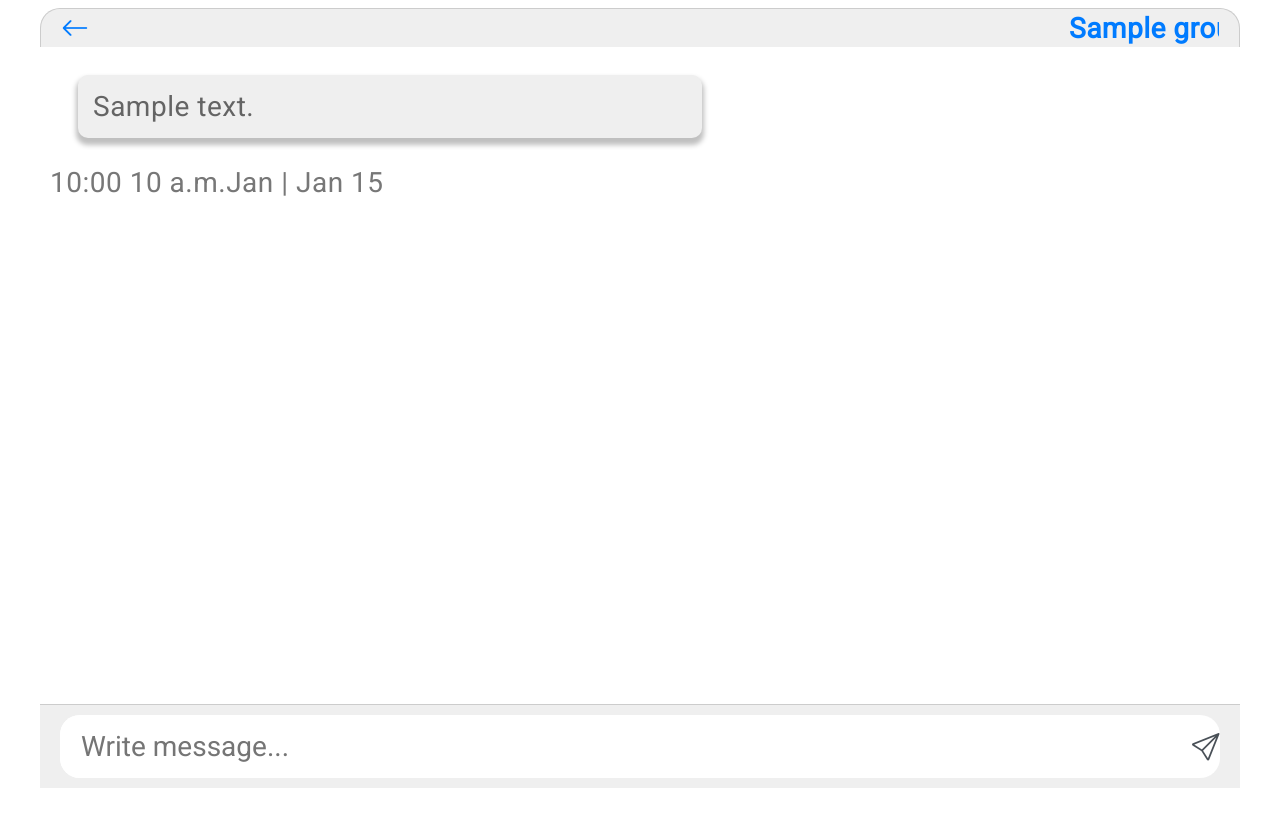
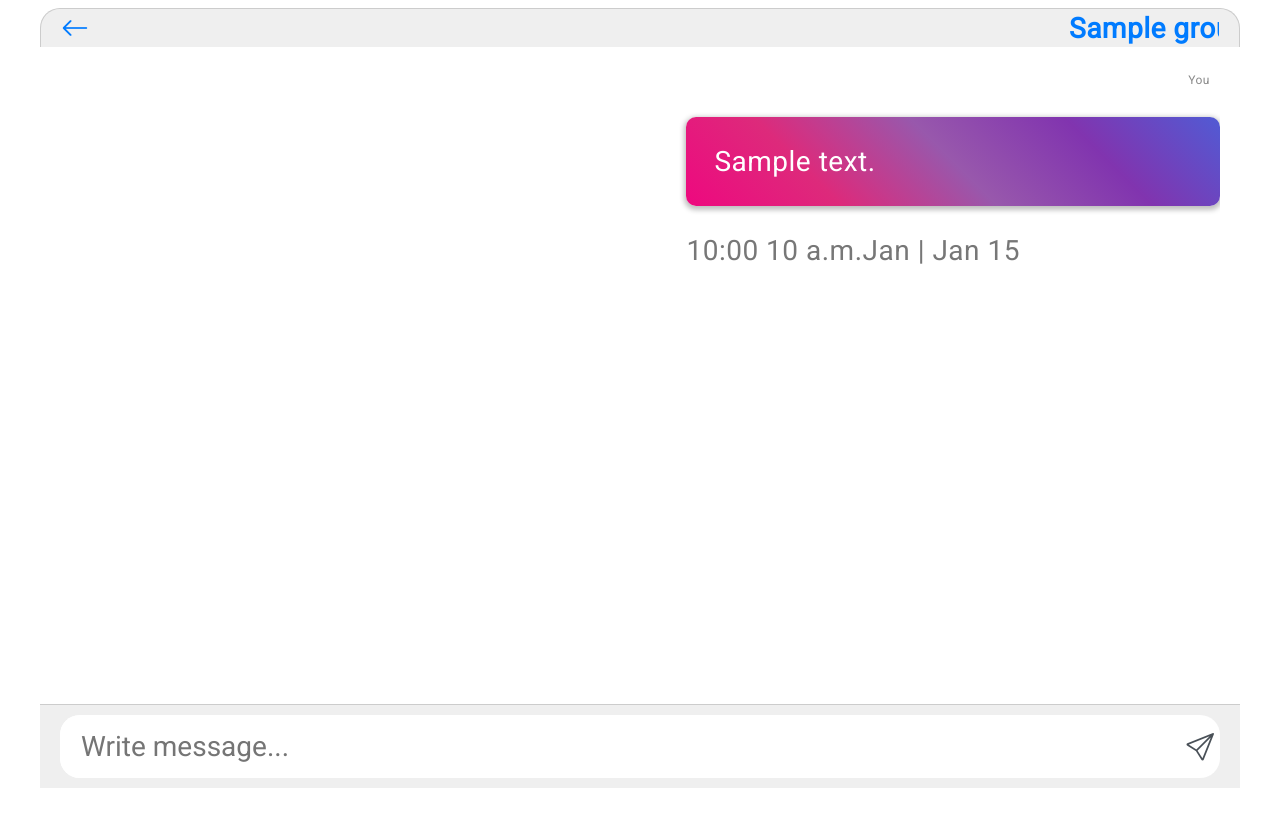
Before and after one commit to nospring2902/WebChat-with-AI-Gen, a Django app: page /chat/1/ in a window 1280 px wide. Run offline with Django 4.2, Linux system fonts and the light colour scheme; a user stored in the database is signed in; tables that the repository leaves empty hold one stand-in row (values such as "Sample post"); some libraries are stand-ins or nearby versions.

Commit message:
Chat chat chat

```diff
--- a/techbridge/urls.py
+++ b/techbridge/urls.py
@@ -24,5 +24,5 @@ urlpatterns = [
     path('chat/<int:group_id>/', views.chat_view, name='chat'),
 
     # path('thread/<int:message_id>/', views.thread_view, name='thread'),
-    # path('translate/', views.translate_text, name='translate_text'),
+    #path('translate/', views.translate_text, name='translate_text'),
 ]
--- a/techbridge/views.py
+++ b/techbridge/views.py
@@ -165,6 +165,8 @@ def chat_view(request, group_id):
     threads = GroupThread.objects.filter(group=group).select_related('first_message')
     messages = GroupMessage.objects.filter(thread__group=group).select_related('sender')
 
+
+
     if request.method == "POST":
         message_content = request.POST.get('message_content')
         if message_content:
@@ -191,7 +193,7 @@ def chat_view(request, group_id):
     return render(request, 'chat.html', {
         'group': group,
         'messages': messages,
-        'user': request.user,
+        'user_id': request.user.id,
     })
 '''
 @login_required
--- a/templates/chat.html
+++ b/templates/chat.html
@@ -1,20 +1,41 @@
 <html>
   <head>
     <link rel="stylesheet" href="/static/css/chat.css" />
+    <!-- Import this CDN to use icons -->
+    <link rel="stylesheet" href="https://cdn.jsdelivr.net/npm/bootstrap-icons@1.9.1/font/bootstrap-icons.css" />
+    <style>
+      /* CSS to remove the underline from all links */
+      .message-link {
+        text-decoration: none;
+        color: inherit; /* Keeps the text color the same as the surrounding text */
+      }
 
-    <!-- Import this CDN to use icons -->
-    <link
-      rel="stylesheet"
-      href="https://cdn.jsdelivr.net/npm/bootstrap-icons@1.9.1/font/bootstrap-icons.css"
-    />
+      /* Style for the sender name */
+      .sender-name {
+        font-size: 12px; /* Smaller text */
+        color: #888; /* Gray color for better aesthetics */
+        margin-bottom: 2px; /* Less space between the name and the chat box */
+        margin-left: 10px; /* Aligns the name with the chat box */
+      }
+      .your-account {
+        font-size: 12px; /* Smaller text */
+        color: #888; /* Gray color for better aesthetics */
+        margin-bottom: 2px; /* Less space between the name and the chat box */
+        margin-right: 10px; /* Aligns the name with the chat box */
+        text-align: right;
+      }
+
+      .outgoing-chats, .received-chats {
+        margin-bottom: 30px; /* Adds larger spacing between messages */
+      }
+
+    </style>
   </head>
 
   <body>
     <!-- Main container -->
     <div class="container">
       <!-- msg-header section starts -->
-
-
       <div class="msg-header">
         <div class="container1">
           <a href="{% url 'dashboard' %}" class="back-button">
@@ -25,17 +46,20 @@
           </div>
         </div>
       </div>
-
       <!-- msg-header section ends -->
 
-      <!-- Chat inbox  -->
+      <!-- Chat inbox -->
       <!-- Message container -->
-<div class="msg-page">
+      <div class="msg-page" id="messageContainer">
+
         {% for message in messages %}
-    {% if message.sender == user.username %}
+        {% if message.sender_id == user_id %}
+
+
             <!-- Outgoing messages -->
             <div class="outgoing-chats">
-        <a href="/templates/thread.html" class="message-button">
+              <div class="your-account">You</div>
+              <a href="/templates/thread.html" class="message-link">
                 <div class="outgoing-msg">
                   <div class="outgoing-chats-msg">
                     <p>{{ message.message_content }}</p>
@@ -43,46 +67,70 @@
                       <span class="time">{{ message.timestamp|date:"H:i PM | M d" }}</span>
                     {% endif %}
                   </div>
+                </a>
                 </div>
-        </a>
             </div>
           {% else %}
             <!-- Incoming messages -->
             <div class="received-chats">
-        <a href="/templates/thread.html" class="message-button">
+              <div class="sender-name">{{ message.sender.username }}</div>
+              <a href="/templates/thread.html" class="message-link">
                 <div class="received-msg">
                   <div class="received-msg-inbox">
                     <p>{{ message.message_content }}</p>
+                  </a>
                     {% if message.timestamp %}
                       <span class="time">{{ message.timestamp|date:"H:i PM | M d" }}</span>
                     {% endif %}
                   </div>
                 </div>
-        </a>
             </div>
           {% endif %}
         {% endfor %}
       </div>
 
       <!-- msg-bottom section -->
-          <form method="post" action="{% url 'chat' group.id %}">
+      <form method="post" action="{% url 'chat' group.id %}" id="messageForm">
         {% csrf_token %}
         <div class="msg-bottom">
           <div class="input-group">
             <input
               type="text"
-                name = "message_content"
+              name="message_content"
               class="form-control"
+              id="messageInput"
               placeholder="Write message..."
             />
-
-              <span class="input-group-text send-icon">
+            <button type="submit" class="input-group-text send-icon">
               <i class="bi bi-send"></i>
-              </span>
+            </button>
           </div>
         </div>
+      </form>
     </div>
-      </div>
-    </div>
+
+    <script>
+      // Scroll to the bottom of the message container
+      function scrollToBottom() {
+        const messageContainer = document.getElementById('messageContainer');
+        messageContainer.scrollTop = messageContainer.scrollHeight;
+      }
+
+      // Call the scrollToBottom function when the page loads
+      window.onload = scrollToBottom;
+
+      // Call the scrollToBottom function when a new message is added
+      document.getElementById('messageForm').addEventListener('submit', function() {
+        setTimeout(scrollToBottom, 100); // Adjust the timeout if needed
+      });
+
+      // Handle the Enter key press
+      document.getElementById('messageInput').addEventListener('keydown', function(event) {
+        if (event.key === 'Enter') {
+          event.preventDefault();  // Prevent the default action (new line)
+          document.getElementById('messageForm').submit();  // Submit the form
+        }
+      });
+    </script>
   </body>
 </html>
```
Lines whose indentation alone changed are shown as unchanged.
